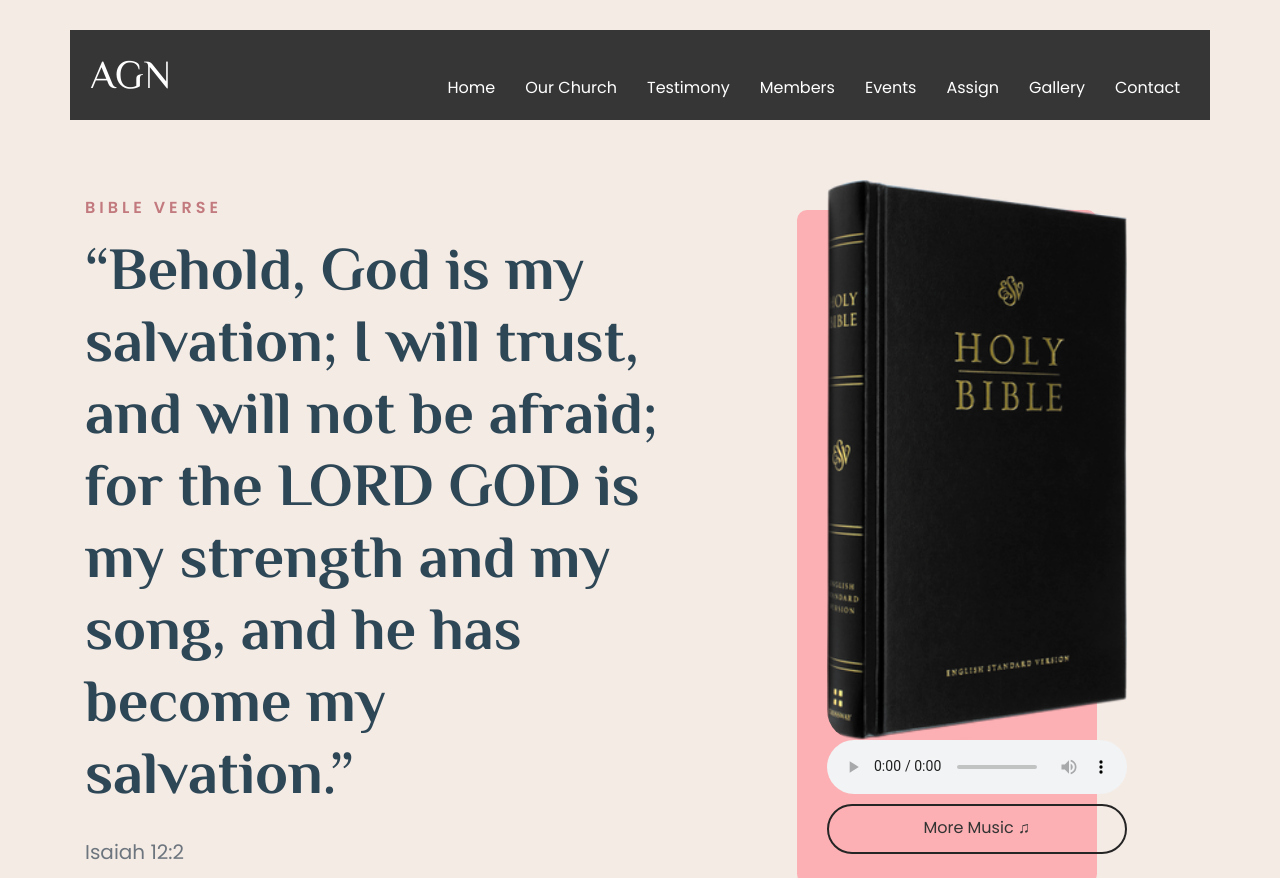
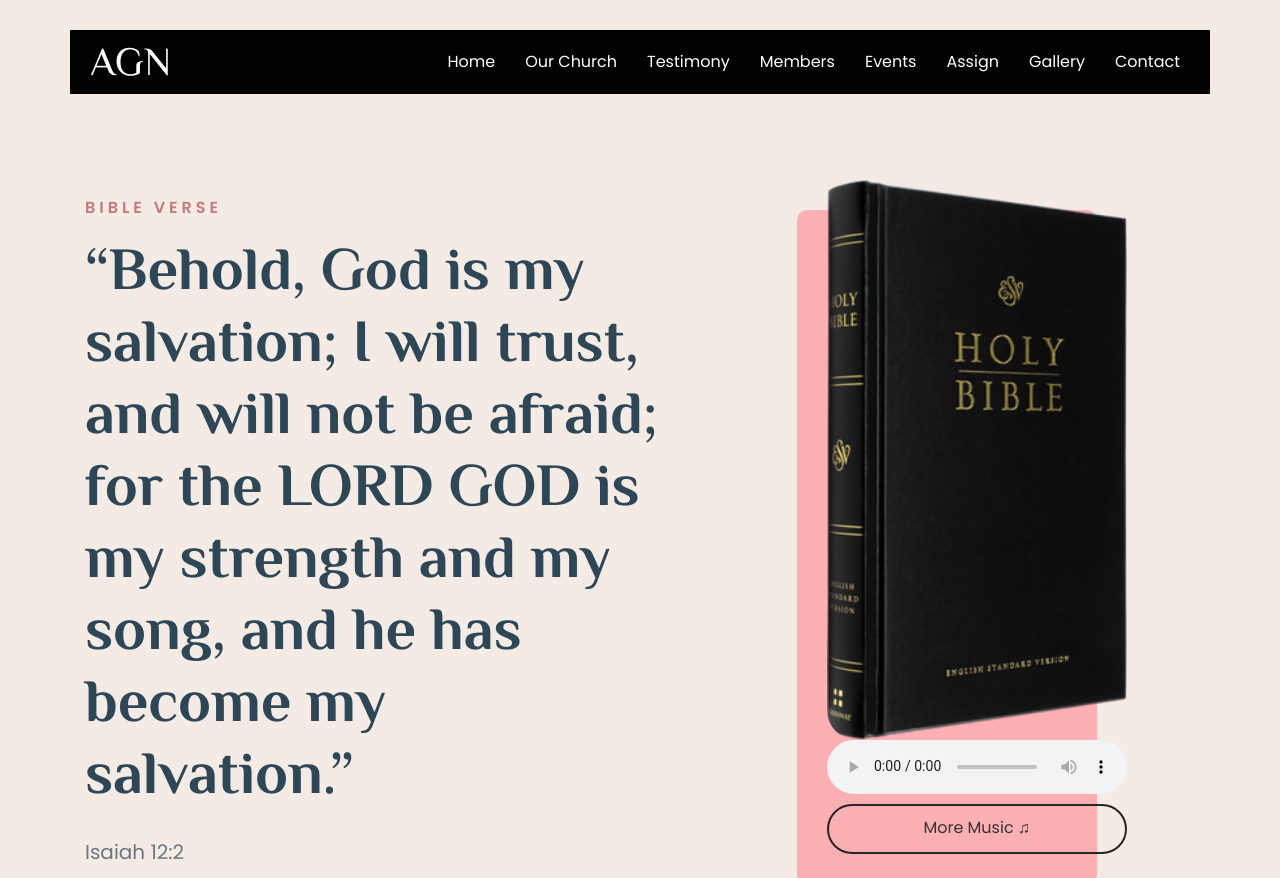
Before and after one commit to xxxtianxxx/sample3, a plain HTML site: page index.html in a window 1280 px wide. Shown: the top 878 px of the page. Drawn offline with nearby package versions, Linux system fonts and the light colour scheme.

Commit message:
Update style.css

```diff
--- a/assets/css/style.css
+++ b/assets/css/style.css
@@ -32,7 +32,7 @@
   --seashell: hsl(20, 43%, 93%);
   --charcoal: hsl(203, 30%, 26%);
   --white: hsl(0, 0%, 100%);
-  --jet: hsl(0, 0%, 21%);
+  --black: hsl(0, 0%, 0%);
 
   /**
    * typography
@@ -304,7 +304,7 @@ body {
 \*-----------------------------------*/
 
 .header {
-  background-color: var(--jet);
+  background-color: var(--black);
   position: absolute;
   top: 10px;
   right: 10px;
@@ -361,7 +361,7 @@ body {
   top: 100%;
   left: 0;
   width: 100%;
-  background-color: var(--jet);
+  background-color: var(--black);
   padding-inline: 15px;
   max-height: 0;
   overflow: hidden;
@@ -370,17 +370,13 @@ body {
 }
 
 .navbar.active {
-  color: var(--old-rose);
+	  color: var(--old-rose);
   max-height: 400px;
   visibility: visible;
   transition-duration: 0.5s;
 }
 
-.navbar-list { margin-block-end: 10px;
-
-    border-block-start: 1px solid var(--jet);
-  margin-block: 25px;
-  }
+.navbar-list { margin-block-end: 10px; }
 
 .navbar-link {
   color: var(--white);
```
